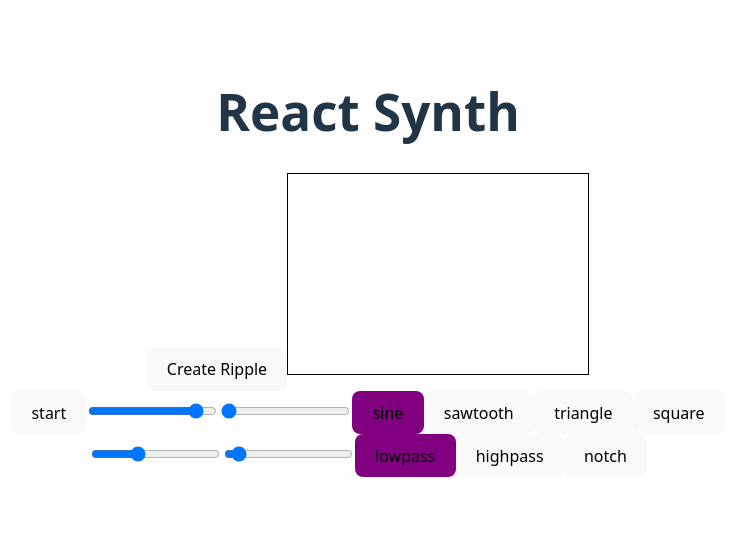
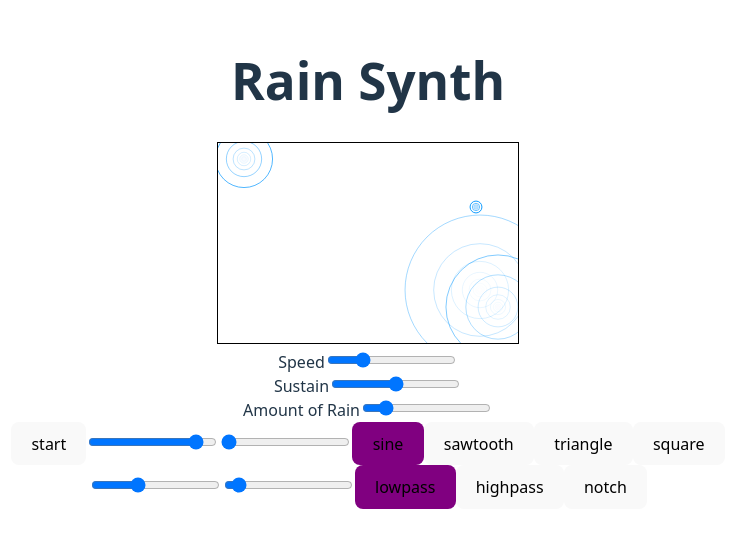
Before and after one commit to dianedouglas/reactsynth, a React (Vite) app: page / in a window 1280 px wide. Shown: the part 137-684 px from the top of the page, without its empty margins (272-1007 px from the left). Built offline with nearby package versions, Linux system fonts and the light colour scheme; no server answers.

Commit message:
Add state variable for ripple settings and constants for non variable settings and defaults. Add automatic rain with speed controlled by slider.

```diff
--- a/src/App.jsx
+++ b/src/App.jsx
@@ -86,7 +86,7 @@ function App() {
     <>
       <div className='App'>
         <div className='app-container'>
-          <h1>React Synth</h1>
+          <h1>Rain Synth</h1>
           <RippleCanvas />
           <Osc1
             actx={actx} connection={gain1}
--- a/src/components/RippleCanvas.jsx
+++ b/src/components/RippleCanvas.jsx
@@ -1,6 +1,16 @@
 import React, { useRef, useEffect, useState } from 'react';
 
 const RippleCanvas = () => {
+  // size of canvas
+  const width = 300;
+  const height = 200;
+  // used for calculating how ripples dissipate
+  const goldenRatio = 1.618;
+  const rainIntervalMax = 1500;
+  const rainIntervalMin = 100;
+  const rainIntervalDisplayDefault = 300;
+
+  // ---------- ref objects ------------
   const canvasRef = useRef(null);
   // this holds the current set of circles in a mutable variable
   // allows us to animate without rerendering the component on every frame when circles updates.
@@ -9,19 +19,28 @@ const RippleCanvas = () => {
   // when the component unmounts we can call cancelAnimationFrame at the end of useEffect
   // that way it doesn't continue trying to animate after the component is gone.
   const requestRef = useRef();
-  // size of canvas
-  const width = 300;
-  const height = 200;
-  // rippleSpeed is the amount each circle's radius grows per animation frame.
-  const rippleSpeed = 0.16;
-  // circle's transparency is multiplied by the speedOfTransparency on each animation frame.
-  const speedOfTransparency = .996;
-  // when each circle's transparency gets below the threshold it is removed from the array and no longer drawn.
+  const intervalRef = useRef();
+
+  // ---------- rippleSettings state ------------
+  // rippleSpeed:
+  //   amount each circle's radius grows per animation frame.
+  // decay:
+  //   circle's transparency is multiplied by the decay on each animation frame.
+  //   when each circle's transparency gets below the threshold it is removed from the array and no longer drawn.
+  const [rippleSettings, setRippleSettings] = useState({
+    rippleSpeed: 25,
+    decay: 5,
+    rainSpeed: (rainIntervalDisplayDefault * -1) + rainIntervalMin + rainIntervalMax,
+    displayRainSpeed: rainIntervalDisplayDefault,
+  })
+
+  // ---------- ripple constants that do not need sliders ------------
+  // transparencyThreshold
+  //   when each circle is drawn it gets some echoes drawn with it which are smaller circles that are more transparent.
+  // numberOfEchoes:
+  //   each echo's size and transparency is calculated with the golden ratio in relation to the current circle.
   const transparencyThreshold = 0.04;
-  // when each circle is drawn it gets some echoes drawn with it which are smaller circles that are more transparent.
-  // each echo's size and transparency is calculated with the golden ratio in relation to the current circle.
   const numberOfEchoes = 10;
-  const goldenRatio = 1.618;
 
   const drawRipples = () => {
     const canvas = canvasRef.current;
@@ -54,7 +73,10 @@ const RippleCanvas = () => {
     circlesRef.current = circlesRef.current
       .map((circle) => {
         if (circle.transparency > transparencyThreshold) {
-          return { ...circle, radius: circle.radius + rippleSpeed, transparency: circle.transparency * speedOfTransparency };
+          return { ...circle,
+            radius: circle.radius + 0.04 + rippleSettings.rippleSpeed / 100,
+            transparency: circle.transparency * (rippleSettings.decay * 0.0032 + 0.98)
+          };
         } else {
           return null; // remove this circle when it gets more transparent than the threshold.
         }
@@ -65,8 +87,15 @@ const RippleCanvas = () => {
   useEffect(() => {
     // Start animation loop once on render then continue it in the background
     requestRef.current = requestAnimationFrame(animate);
-    return () => cancelAnimationFrame(requestRef.current);
-  }, []);
+    intervalRef.current = setInterval(() => {
+        createRipple();
+      }, (rippleSettings.rainSpeed));
+
+    return () => {
+      cancelAnimationFrame(requestRef.current);
+      clearInterval(intervalRef.current);
+    }
+  }, [rippleSettings]);
 
   const animate = () => {
     // each animation frame we update the collection of circles so that they get bigger and more transparent
@@ -85,10 +114,57 @@ const RippleCanvas = () => {
     circlesRef.current.push({ x, y, radius: 1.0, transparency: 1.0 });
   };
 
+  const changeRippleSettings = (e) => {
+    let {value, id} = e.target;
+    setRippleSettings({...rippleSettings, [id]: value})
+  }
+
+  const calculateRainSpeed = (e) => {
+    let {value, min, max} = e.target;
+    let invertedValue = (value * -1) + rainIntervalMin + rainIntervalMax;
+    setRippleSettings({...rippleSettings, rainSpeed: invertedValue, displayRainSpeed: value})
+  }
+
   return (
     <div>
-      <button onClick={createRipple}>Create Ripple</button>
       <canvas ref={canvasRef} width={width} height={height} style={{ border: '1px solid black' }} />
+      <div>
+        <label htmlFor="rippleSpeed">Speed</label>
+        <input
+          type="range"
+          id="rippleSpeed"
+          name="rippleSpeed"
+          max="100"
+          step="0.01"
+          value={rippleSettings.rippleSpeed}
+          onChange={changeRippleSettings}>
+        </input>
+      </div>
+      <div>
+        <label htmlFor="decay">Sustain</label>
+        <input
+          type="range"
+          id="decay"
+          name="decay"
+          max="10"
+          step="0.01"
+          value={rippleSettings.decay}
+          onChange={changeRippleSettings}>
+        </input>
+      </div>
+      <div>
+        <label htmlFor="rainSpeed">Amount of Rain</label>
+        <input
+          type="range"
+          id="rainSpeed"
+          name="rainSpeed"
+          min={rainIntervalMin}
+          max={rainIntervalMax}
+          step="20"
+          value={rippleSettings.displayRainSpeed}
+          onChange={calculateRainSpeed}>
+        </input>
+      </div>
     </div>
   );
 };
```
